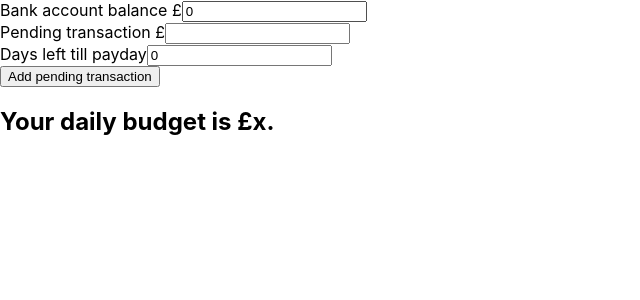
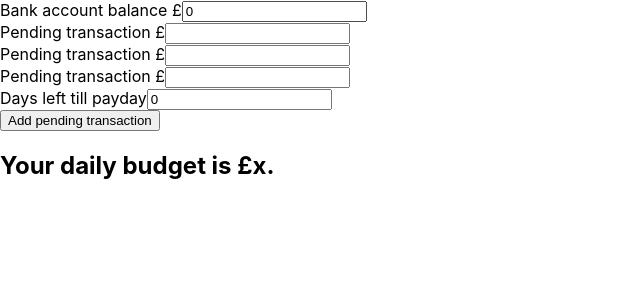
Before and after one commit to donbrae/siller, a React (Create React App) app: page / in a window 1280 px wide. Shown: the top 300 px of the page, without its empty margins (0-640 px from the left). Built offline with nearby package versions, Linux system fonts and the light colour scheme.

Commit message:
Pending transaction functionality now looks to be working.

```diff
--- a/src/App.js
+++ b/src/App.js
@@ -4,29 +4,50 @@ import Button from "./components/Button";
 import './App.css';
 
 function App() {
+    const [account, setAccount] = useState(0); // Money in account
+    const [perday, setPerday] = useState(0); // Days till payday
+    const [calcul, setCalcul] = useState('x'); // Calcul
+    const blankPending = {};
+    const [pending, setPending] = useState([blankPending, blankPending, blankPending]);
+
     const handlePending = e => {
+        const updatedPending = [...pending];
+        updatedPending[e.target.dataset.id] = e.target.value;
+        setPending(updatedPending);
+    }
+
+    const pendingList = pending.map((item, key) => {
+
+        const id = `pending-${key}`;
+
+        return (<div key={id}>
+            <Field name="Pending transaction £" id={id} dataId={key} handler={handlePending}/>
+        </div>);
+    });
+
+    function addPendingField() {
         setPending([
-            ...pending,
-            e.target.value
+            ...pending, {
+                ...blankPending
+            }
         ]);
     }
 
-    const [account, setAccount] = useState(0); // Money in account
-    const [perday, setPerday] = useState(0); // Days till payday
-    const [calcul, setCalcul] = useState('x'); // Calcul
-    const [pending, setPending] = useState([]); // Value of pending transactions
-    const [pendingfield, setPendingField] = useState([<Field name="Pending transaction £" prefix="pending-" func={handlePending}/>]); // Pending transaction fields
+    function goCalculate() {
+        let pendingSum = 0;
+        const pendingValues = pending.map((item, key) => {
+            return parseFloat(item);
+        });
 
-    const pending_list = pendingfield.map((item, key) => <div key={key}>{item}</div>);
+        pendingValues.forEach((item, i) => {
+            if (item)
+                pendingSum += item;
+            }
+        );
 
-    function goCalculate() {
-
-        // pending.map((item, key) => {
-        //     console.log(item, key);
-        // });
-
-        // console.log(pending);
-        if (parseFloat(account) && parseFloat(perday)) {
+        if (parseFloat(account) && parseFloat(perday) && pendingSum) {
+            setCalcul(((parseFloat(account) - pendingSum) / parseFloat(perday)).toFixed(2));
+        } else if (parseFloat(account) && parseFloat(perday)) {
             setCalcul((parseFloat(account) / parseFloat(perday)).toFixed(2));
         } else {
             setCalcul('x');
@@ -39,12 +60,10 @@ function App() {
     }); // Runs on init and every update
 
     return (<div>
-        <Field id="account" value={account} name="Bank account balance £" func={(e) => setAccount(e.target.value)}/> {pending_list}
-        <Field id="perday" value={perday} name="Days left till payday" func={(e) => setPerday(e.target.value)}/>
-        <Button id="add-pending" name="Add pending transaction" func={(e) => setPendingField([
-                ...pendingfield,
-                <Field name="Pending transaction £" prefix="pending-" func={handlePending}/>
-            ])}/>
+        <Field id="account" value={account} name="Bank account balance £" handler={(e) => setAccount(e.target.value)}/>
+        {pendingList}
+        <Field id="perday" value={perday} name="Days left till payday" handler={(e) => setPerday(e.target.value)}/>
+        <Button id="addPending" name="Add pending transaction" handler={addPendingField}/>
         <h2>Your daily budget is £{calcul}.</h2>
     </div>);
 }
--- a/src/components/Button.js
+++ b/src/components/Button.js
@@ -1,9 +1,7 @@
 import React from 'react';
-import newId from '../utils/newid';
 
 function Button(props) {
-    let id = props.id ? props.id : newId(props.prefix);
-    return (<button id={id} onClick={props.func}>{props.name}</button>);
+    return (<button id={props.id} onClick={props.handler}>{props.name}</button>);
 }
 
 export default Button;
--- a/src/components/Field.js
+++ b/src/components/Field.js
@@ -1,11 +1,9 @@
 import React from 'react';
-import newId from '../utils/newid';
 
 function Field(props) {
-    let id = props.id ? props.id : newId(props.prefix);
     return (<>
-        <label htmlFor={id}>{props.name}</label>
-        <input type="text" id={id} value={props.value} onChange={props.func}></input>
+        <label htmlFor={props.id}>{props.name}</label>
+        <input type="text" className={props.class} id={props.id} data-id={props.dataId} value={props.value} onChange={props.handler}></input>
     </>);
 }
 
--- a/src/utils/newid.js
+++ /dev/null
@@ -1,8 +0,0 @@
-let lastId = 0;
-
-function newId(prefix='element-') {
-    lastId++;
-    return `${prefix}${lastId}`;
-}
-
-export default newId;
```
Also changed, not shown: 1 other file (tests, documents, lock files or other folders).
